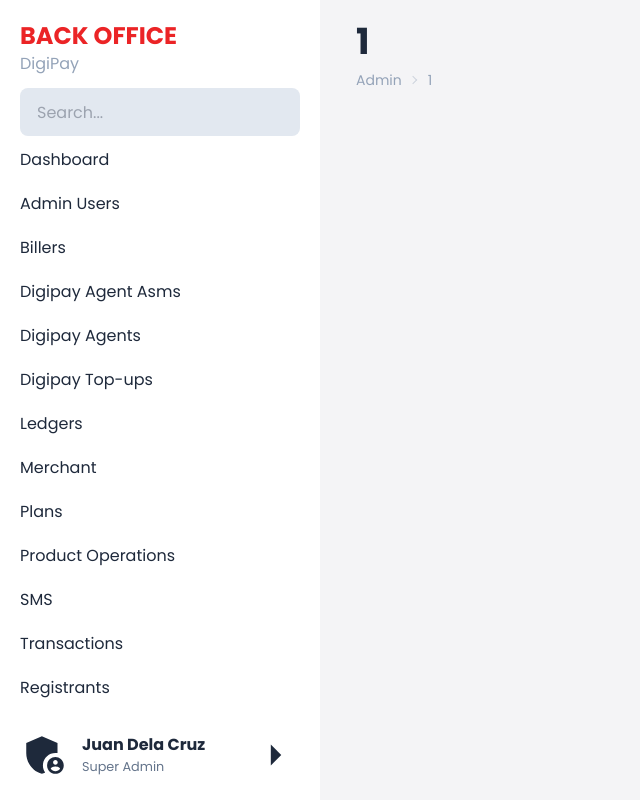
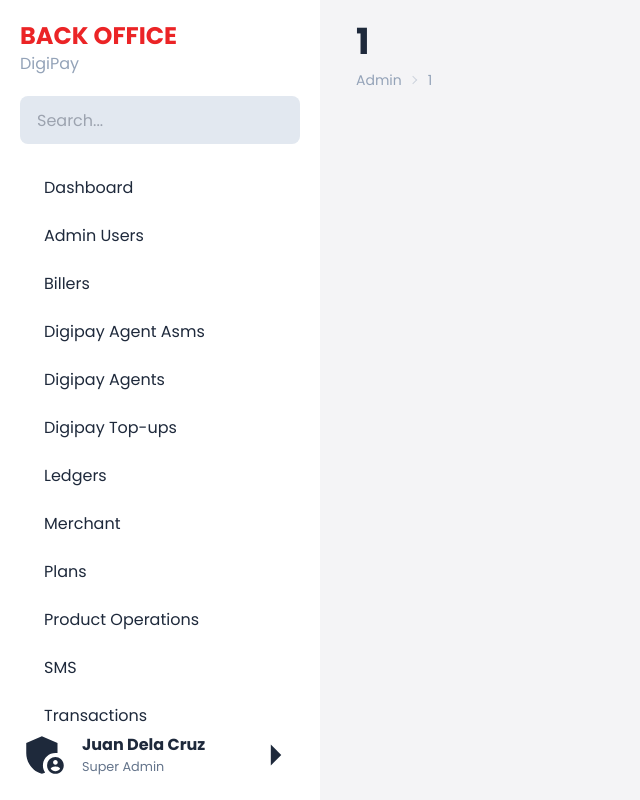
Before and after one commit to DIGIPAY-ROMEO/digipay_backoffice, a Next.js app: page /admin/1 in a window 1280 px wide. Shown: the whole page, without its empty margins (0-640 px from the left). Built offline with nearby package versions, Linux system fonts and the light colour scheme.

Commit message:
feat: sidebar cosmetic enhancments

```diff
--- a/src/components/sign_in/SignInForm.tsx
+++ b/src/components/sign_in/SignInForm.tsx
@@ -50,7 +50,7 @@
 
       <div className="form-control">
         <label className="label cursor-pointer">
-          <span className="label-text">Remember me</span>
+          <span className="label-text">Remember me?</span>
           <input
             type="checkbox"
             className="toggle-primary toggle"
--- a/src/core/components/navigation/SideBar.tsx
+++ b/src/core/components/navigation/SideBar.tsx
@@ -21,12 +21,12 @@
 
       <input
         type="text"
-        className="input bg-slate-200"
+        className="input my-5 bg-slate-200 transition-all ease-in-out focus:shadow-md focus:outline-none active:outline-none"
         placeholder="Search..."
         value={searchedNav}
         onChange={handleOnChange}
       />
-      <div className="flex max-h-[75%] min-h-[75%] flex-col items-stretch justify-start space-y-5 overflow-scroll first:space-y-0 last:space-y-0">
+      <div className="flex flex-1 flex-col items-stretch justify-start overflow-scroll pl-3 ">
         {NAV_ROUTES.filter((route) =>
           route.name.toLowerCase().includes(searchedNav.toLowerCase())
         ).map((nav) => {
@@ -38,17 +38,27 @@
                 void Router.push(nav.href);
                 setSearchNav("");
               }}
-              className="flex flex-row items-center justify-between hover:text-primary"
+              className={`flex flex-row items-center justify-between rounded-lg p-3 hover:text-primary ${
+                Router.asPath.includes(nav.href) ? "bg-slate-100" : ""
+              }`}
             >
               <div className="flex flex-row items-center justify-start space-x-2">
-                <p>{nav.name}</p>
+                <p
+                  className={
+                    Router.asPath.includes(nav.href)
+                      ? "font-bold text-primary"
+                      : ""
+                  }
+                >
+                  {nav.name}
+                </p>
               </div>
             </div>
           );
         })}
       </div>
 
-      <div className="dropdown-right dropdown-end dropdown" role="button">
+      <div className="dropdown-right dropdown-end dropdown pt-2" role="button">
         <div
           tabIndex={0}
           className="flex flex-row items-center justify-between"
```
